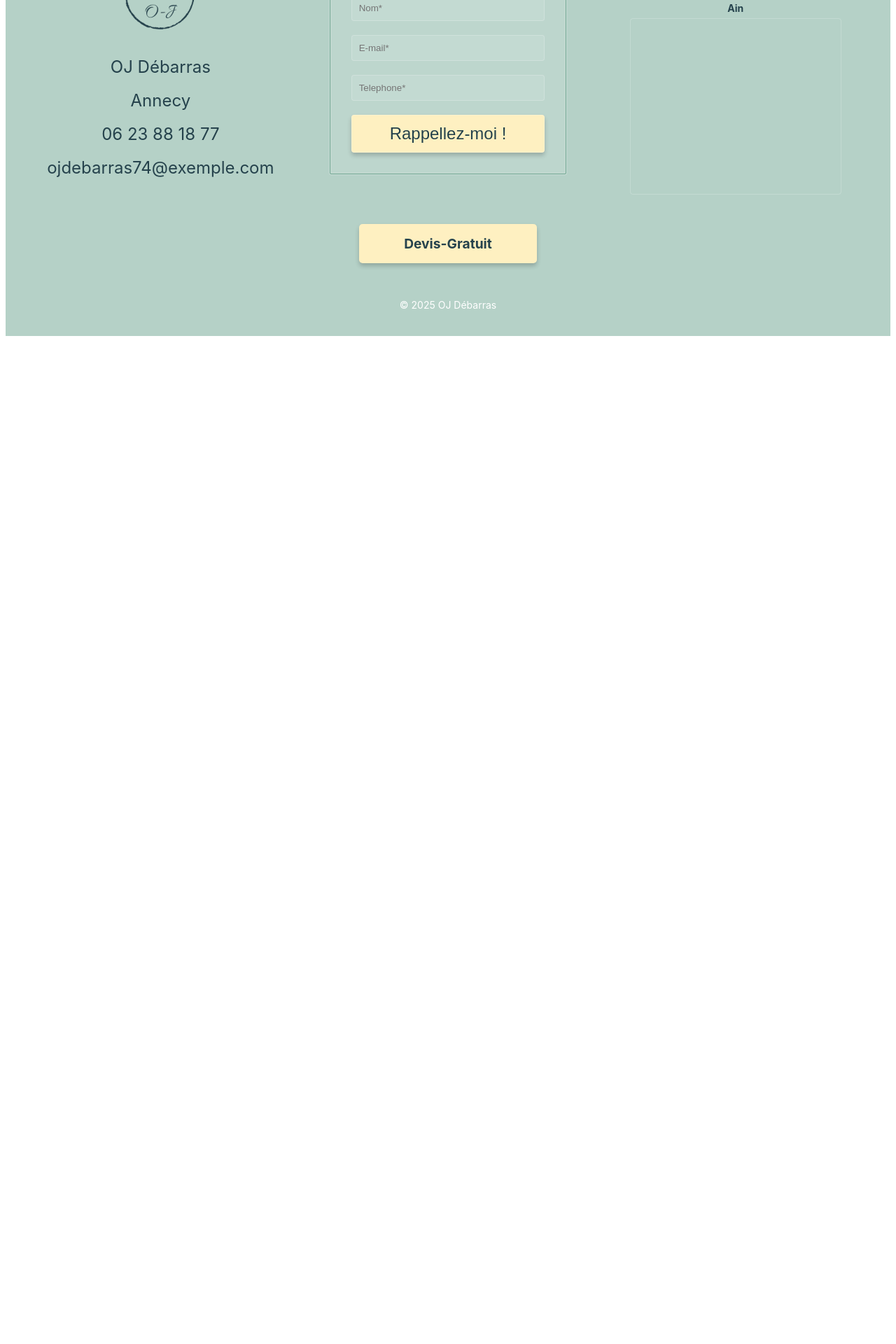
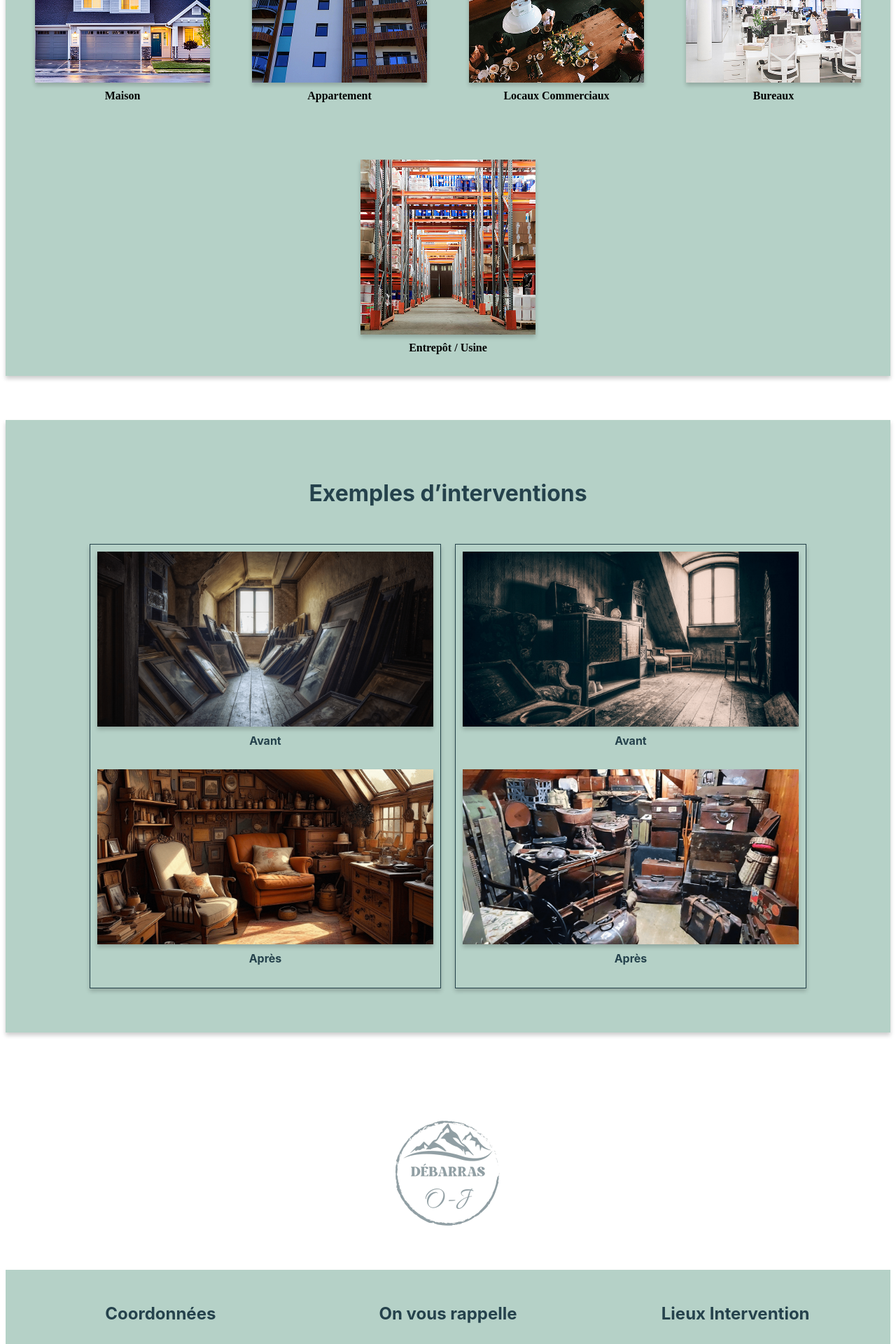
Before and after one commit to ericoriez/oj-debarras, a Nuxt app: page /service in a window 1280 px wide. Shown: the part 1500-3420 px from the top of the page at 70% size. Before the commit the page ends 1988 px from the top, so only its background shows below. Built offline with nearby package versions, Linux system fonts and the light colour scheme; grey boxes are pictures that could not be loaded; a web font is replaced by a local one.

Commit message:
Service Page done

```diff
--- a/components/BaseButton.vue
+++ b/components/BaseButton.vue
@@ -35,12 +35,13 @@ defineProps({
   font-size: 1.2rem;
   font-weight: bold;
   cursor: pointer;
-  transition: background-color 0.3s ease;
   text-decoration: none;
   color: #25424C;
+  transition: transform 0.5s ease, background-color 0.3s ease;
 }
 
 .app-button:hover {
   background-color: v-bind(hoverColor);
+  transform: scale(1.05);
 }
 </style>
--- a/components/BaseCard.vue
+++ b/components/BaseCard.vue
@@ -35,11 +35,16 @@ export default {
 
 }
 
+.base-card img:hover {
+  transform: scale(1.05);
+}
+
 .base-card img {
   height: 250px;
   object-fit: cover;
   box-shadow: 0 4px 6px rgba(0, 0, 0, 0.2);
-  transition: width 0.3s ease-in-out;
+  transition: transform 0.5s ease;
+
 }
 
 .base-card h4 {
--- /dev/null
+++ b/components/BaseDetailedCard.vue
@@ -0,0 +1,75 @@
+<template>
+  <div class="base-detailed-card-container">
+    <div class="base-detailed-card">
+      <h4>{{ title }}</h4>
+      <img :src="imageSrc" :alt="title" :style="{ width: imageWidth }"/>
+      <p>
+        {{ text }}
+      </p>
+    </div>
+  </div>
+</template>
+
+<script>
+
+export default {
+  name: 'BaseCard',
+  props: {
+    title: {
+      type: String,
+      required: true
+    },
+    imageSrc: {
+      type: String,
+      required: true
+    },
+    imageWidth: {
+      type: String,
+      default: '250px'
+    },
+    text: {
+      type: String,
+      required: true
+    }
+  }
+}
+</script>
+
+<style scoped>
+.base-detailed-card-container {
+  display: flex;
+  flex-wrap: wrap;
+  justify-content: center;
+
+}
+
+.base-detailed-card {
+  display: flex;
+  flex-direction: column;
+  align-items: center;
+  gap: 20px;
+  font-family: 'Inter', sans-serif;
+  color: #25424C;
+  font-size: 24px;
+}
+
+.base-detailed-card img:hover {
+  transform: scale(1.05);
+}
+
+.base-detailed-card img {
+  height: 250px;
+  object-fit: cover;
+  box-shadow: 0 4px 6px rgba(0, 0, 0, 0.2);
+  transition: transform 0.5s ease;
+
+}
+.base-detailed-card p {
+  text-align: center;
+  width: 300px;
+}
+.base-detailed-card h4 {
+  margin-top: 10px;
+  text-align: center;
+}
+</style>
--- /dev/null
+++ b/components/BaselogoLite.vue
@@ -0,0 +1,20 @@
+
+
+<template>
+  <div class="ptitlogo-container">
+    <img class="ptitlogo" src="@/assets/images/logo-OJDeb.png" alt="Logo" />
+  </div>
+</template>
+
+<style scoped>
+.ptitlogo-container {
+  display: flex;
+  justify-content: center;
+}
+.ptitlogo {
+  width: 150px;
+  height: 150px;
+  opacity: 0.5;
+  margin: 5%;
+}
+</style>
--- a/components/ContactFormAI.vue
+++ b/components/ContactFormAI.vue
@@ -215,7 +215,7 @@ select:focus {
   border-radius: 4px;
   color: inherit;
   cursor: pointer;
-  transition: background 0.3s ease;
+  transition: background 0.3s ease, transform 0.5s ease;
   font-size: 24px;
   margin-top: 20px;
   display: block;
@@ -228,6 +228,7 @@ select:focus {
 
 .submit-btn:hover {
     background: #D2B48C;
+  transform: scale(1.05);
 }
 
 iframe {
--- a/components/ContactFormLite.vue
+++ b/components/ContactFormLite.vue
@@ -156,12 +156,13 @@ textarea:focus {
   border-radius: 4px;
   color: inherit;
   cursor: pointer;
-  transition: background 0.3s ease;
+  transition: transform 0.5s ease, background 0.3s ease;
   font-size: 24px;
 }
 
 .submit-btn:hover {
   background: rgba(210, 180, 140, 1) ;
+  transform: scale(1.05);
 }
 
 </style>
--- a/components/EcoSection.vue
+++ b/components/EcoSection.vue
@@ -36,6 +36,13 @@ h1 {
   text-align: center;
 }
 
+.eco-section img {
+  transition: transform 0.5s ease;
+}
+.eco-section img:hover {
+  transform: scale(1.05);
+}
+
 .eco-text {
   width: 50%;
 }
--- a/components/ExampleSection.vue
+++ b/components/ExampleSection.vue
@@ -48,9 +48,14 @@
   flex-wrap: wrap;
   justify-content: center;
   gap: 20px;
+  transition: transform 0.5s ease;
+}
+.cards-container:hover{
+  transform: scale(1.05);
 }
 .cards-style {
   border: 1px solid #24424A;
+  box-shadow: 0 4px 6px rgba(0, 0, 0, 0.2);
 }
 </style>
 
--- a/components/HeroLanding.vue
+++ b/components/HeroLanding.vue
@@ -27,6 +27,7 @@
 .hero-specific-button:hover {
   background-color: #A0BDAF !important;
   opacity: 1 !important;
+
 }
 
 .hero-section {
@@ -37,6 +38,7 @@
   font-family: 'Alkatra', sans-serif;
   font-weight: 200;
   box-shadow: 0 4px 6px rgba(0, 0, 0, 0.2);
+  color:#24424A;
 }
 
 .background-image {
@@ -96,11 +98,13 @@ button {
   border-radius: 5px;
   border: none;
   margin-bottom: 3rem;
+  transition: transform 0.5s ease;
 }
 
 button:hover {
   background-color: #A0BDAF;
   opacity: 1;
+  transform: scale(1.05);
 }
 
 .hero-info {
--- a/components/InfoSection.vue
+++ b/components/InfoSection.vue
@@ -25,8 +25,8 @@
 <style scoped>
 
 .logo {
-  width: 100px;
-  height: 100px;
+  width: 150px;
+  height: 150px;
 }
 
 .intro-container {
--- a/pages/contact.vue
+++ b/pages/contact.vue
@@ -34,6 +34,7 @@
       </p>
     </div>
   </div>
+  <BaselogoLite/>
 </template>
 
 <style scoped>
--- a/pages/service.vue
+++ b/pages/service.vue
@@ -1,15 +1,15 @@
-<script setup lang="ts">
 
-</script>
 
 <template>
   <div class="hero-section">
-    <img src="@/assets/images/ex-img-1.png" alt="hero-images" class="background-image" />
+    <img src="@/assets/images/ex-img-1.png" alt="hero-images" class="background-image"/>
     <div class="hero-content">
-      <img class="logo" src="@/assets/images/logo-OJDeb.png" alt="Logo" />
+      <img class="logo" src="@/assets/images/logo-OJDeb.png" alt="Logo"/>
       <h1>Nos Prestations</h1>
     </div>
   </div>
+
+
   <div class="intro-section">
     <h2>Pour quelles interventions ?</h2>
     <p>OJ Débarras : Votre partenaire pour un débarras écologique et responsable !
@@ -19,9 +19,72 @@
       l’environnement.
       <br>Simplifiez vos débarras, contactez-nous dès aujourd'hui pour un devis gratuit !</p>
   </div>
+
+  <div class="cards-container">
+    <BaseDetailedCard
+        v-for="(card, index) in cards"
+        :key="index"
+        :title="card.title"
+        :imageSrc="card.imageSrc"
+        :text="card.text"
+        :imageWidth="imageWidth"
+    />
+  </div>
+
+  <ExampleSection/>
+  <BaselogoLite/>
 </template>
 
+<script>
+import BaseDetailedCard from "~/components/BaseCard.vue";
+
+import maison from "@/assets/images/maison.png";
+import appartement from "@/assets/images/appartement.png";
+import locaux from "@/assets/images/locaux.png";
+import bureaux from "@/assets/images/bureaux.png";
+import entrepots from "@/assets/images/entrepots.png";
+
+export default {
+  components: {
+    BaseDetailedCard
+  },
+  data() {
+    return {
+      imageWidth: '250px',
+      cards: [
+        {
+          title: 'Maison',
+          imageSrc: maison,
+          text: 'Nous intervenons pour vider complètement ou partiellement votre maison, que ce soit à la suite d’un déménagement, d’une succession ou d’une rénovation. Nous assurons un tri écoresponsable et un recyclage optimal des objets et encombrants.'
+        },
+        {
+          title: 'Appartement',
+          imageSrc: appartement,
+          text: 'Débarras d’appartements en étage avec ou sans ascenseur. Nous prenons en charge l’évacuation de meubles, électroménagers et déchets, tout en respectant les parties communes et la copropriété.'
+        },
+        {
+          title: 'Locaux Commerciaux',
+          imageSrc: locaux,
+          text: 'Nous proposons un service rapide et efficace de débarras pour vos magasins, boutiques ou espaces commerciaux, que ce soit avant une fermeture, une reprise ou une rénovation. Valorisation du mobilier possible.'
+        },
+        {
+          title: 'Bureaux',
+          imageSrc: bureaux,
+          text: 'Débarras de bureaux professionnels, open spaces ou salles de réunion. Nous assurons le démontage du mobilier, le recyclage du matériel informatique et le respect des délais pour ne pas perturber votre activité.'
+        },
+        {
+          title: 'Entrepôt / Usine',
+          imageSrc: entrepots,
+          text: 'Intervention sur des sites industriels ou entrepôts pour évacuer machines, palettes, archives, gravats ou encombrants divers. Nous proposons également un service de tri, recyclage et destruction sécurisée.'
+        }
+      ]
+    }
+  }
+}
+</script>
+
 <style scoped>
+
 .hero-section {
   position: relative;
   width: 100%;
@@ -29,8 +92,8 @@
   overflow: hidden;
   font-family: 'Alkatra', sans-serif;
   font-weight: 200;
+}
 
-}
 .background-image {
   position: absolute;
   top: 0;
@@ -106,11 +169,23 @@ button:hover {
   text-align: center;
 }
 
+.cards-container {
+  background-color: #6DA48F80;
+  display: flex;
+  flex-wrap: wrap;
+  justify-content: center;
+  gap: 40px;
+  padding-top: 2%;
+  margin-bottom: 5%;
+  box-shadow: 0 4px 6px rgba(0, 0, 0, 0.2);
+}
+
 @media (max-width: 768px) {
   .hero-content {
     padding: 2rem;
     gap: 2rem;
   }
+
   .intro-section {
     padding: 5% 5%;
   }
```
